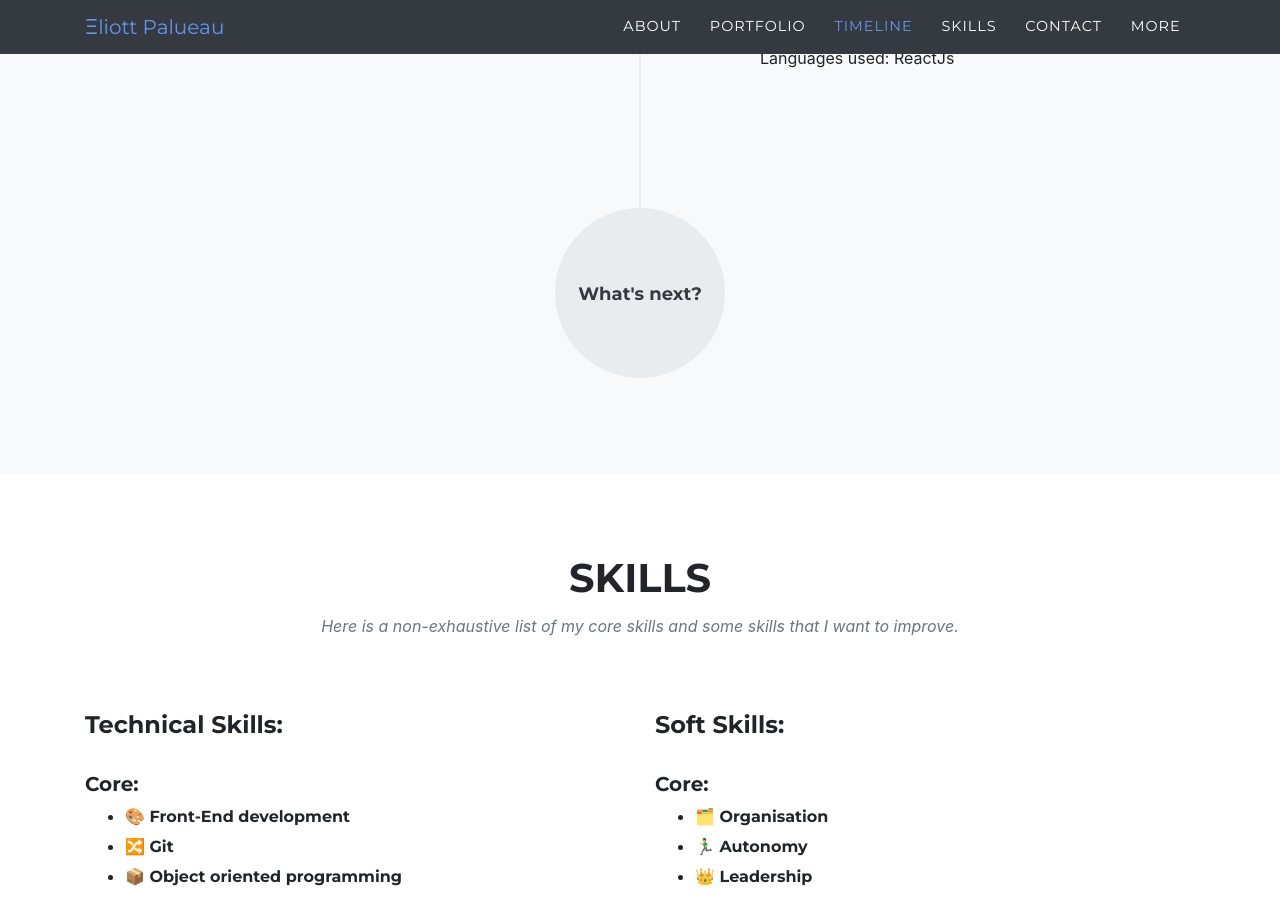
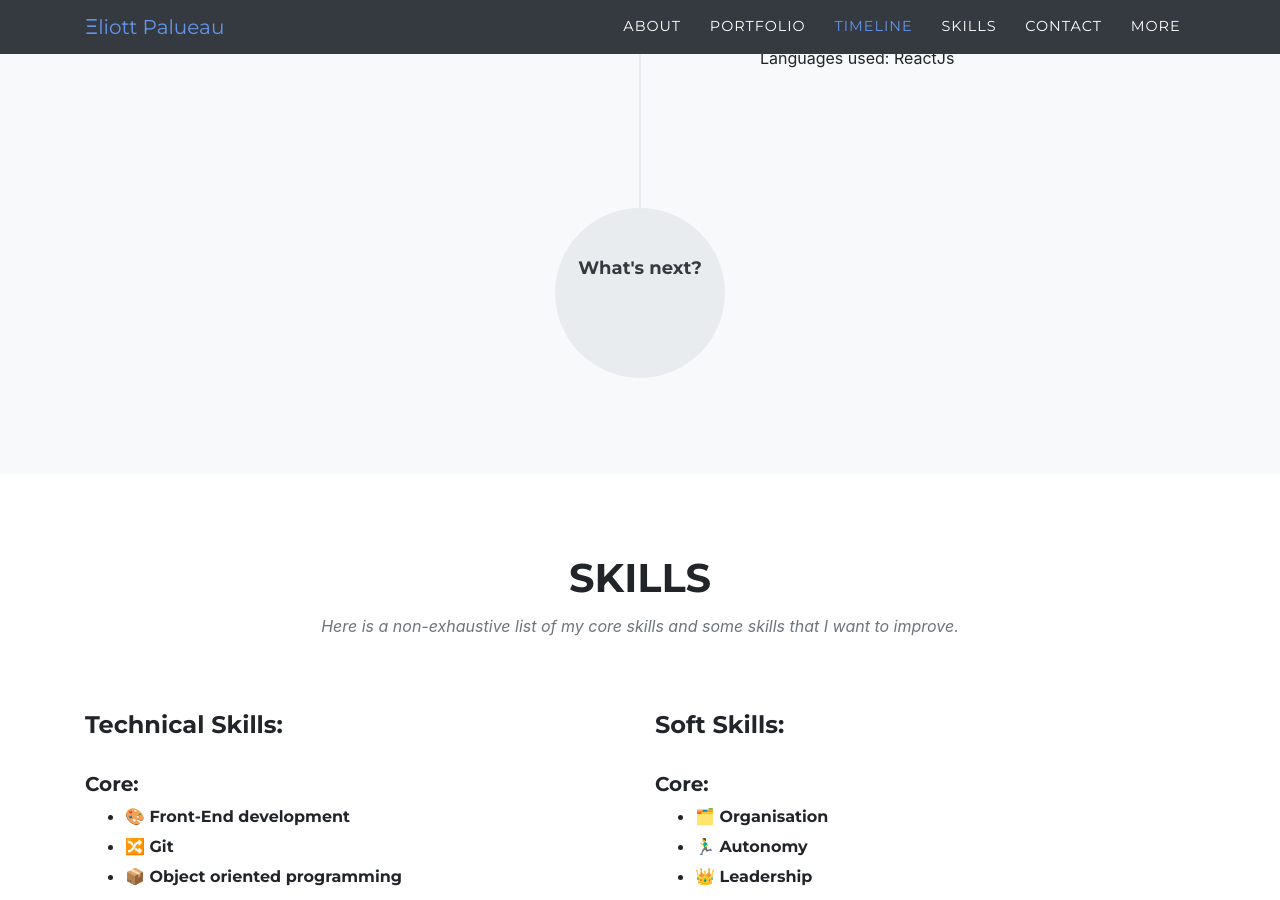
Before and after one commit to EliottPal/EliottPal.github.io, a Jekyll site: the page built from index.md, in a window 1280 px wide and 900 px high, scrolled down 5341 px. Built offline with Jekyll 4.4.1, drawn with Linux system fonts in a browser that asks for light colours; some web fonts are replaced.

```diff
--- a/_data/sitetext.yml
+++ b/_data/sitetext.yml
@@ -80,7 +80,7 @@ en: &DEFAULT_EN
         image: assets/img/timeline/5.jpg
         alt:
         align: right
-    end: "<br/>What's next?"
+    end: "What's next?"
 
   skills:
     title: "Skills"
```
